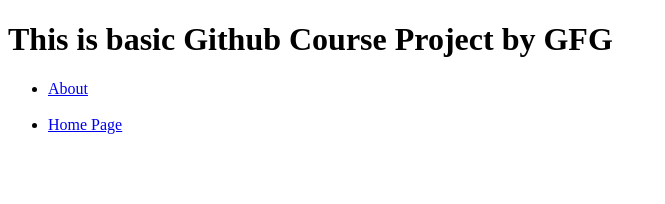
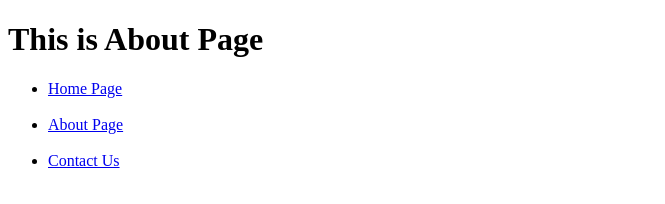
Before and after one commit to seakash1204/GithubCourseGFG, a plain HTML site: page index.html in a window 1280 px wide. Shown: the whole page, without its empty margins (0-665 px from the left). Drawn offline with Linux system fonts and the light colour scheme.

Commit message:
modified about.html and index.html, created contact.html

```diff
--- a/index.html
+++ b/index.html
@@ -1,20 +1,18 @@
 <!DOCTYPE html>
 <html lang="en">
-
 <head>
     <meta charset="UTF-8">
     <meta name="viewport" content="width=device-width, initial-scale=1.0">
-    <title>Github Course Project</title>
+    <title>About Page</title>
 </head>
-
 <body>
-    <h1>This is basic Github Course Project by GFG</h1>
+    <h1>This is About Page</h1>
     <nav>
         <ul>
-            <li><a href="about.html">About</a> </li><br>
-            <li><a href="index.html">Home Page</a></li>
+            <li><a href="index.html">Home Page</a></li> <br>
+            <li><a href="about.html">About Page</a></li> <br>
+            <li><a href="contact.html">Contact Us</a></li>
         </ul>
     </nav>
 </body>
-
 </html>
```
Also changed, not shown: contact.html (added, +18 -0 lines).
